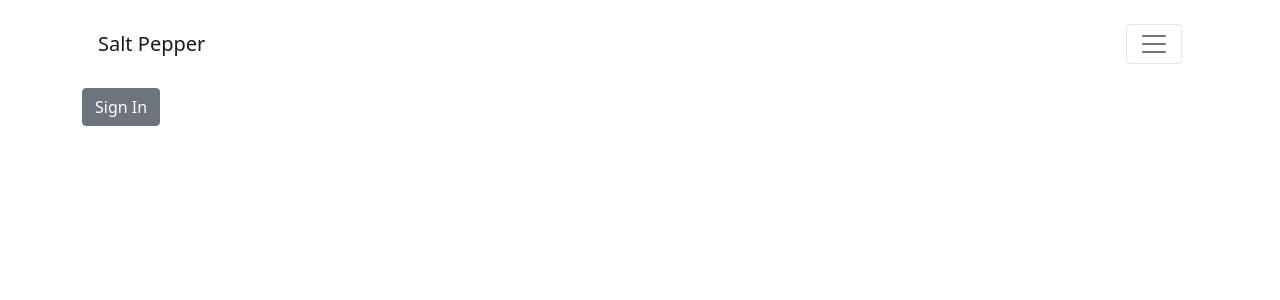
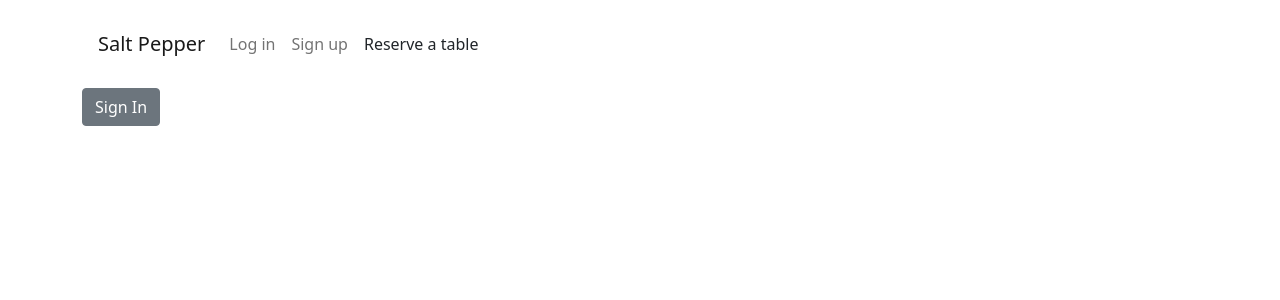
Before and after one commit to ngvhoang96/saltpepper_reservation, a React (Create React App) app in the folder client/: page /account in a window 1280 px wide. Shown: the top 300 px of the page. Built offline with nearby package versions, Linux system fonts and the light colour scheme.

Commit message:
Fix responsiveness, rework on the navbar

```diff
--- a/client/src/components/NavigationBar.jsx
+++ b/client/src/components/NavigationBar.jsx
@@ -7,74 +7,54 @@ import {
 	Nav,
 	NavItem,
 	Collapse,
-  Button,
 } from "reactstrap";
-import { Login } from "./Utility/Login";
-import { BrowserRouter } from "react-router-dom";
-import { useDispatch, useSelector } from "react-redux";
+import { useSelector } from "react-redux";
 
 export const NavigationBar = () => {
 	const [isOpen, toggleNavBar] = useState(false);
-  const dispatch = useDispatch();
+
 	const customerReducer = useSelector((state) => state.customerReducer);
-  const handleLoggedout = (event) => {
-    event.preventDefault();
-    localStorage.removeItem("_token");
-    //redux
-    dispatch({ type: "action.logout" });
-  };
 
-  if (customerReducer?.isLoggedIn) {
+	const navLinks = [
+		[
+			{ name: "Log in", href: "/account" },
+			{ name: "Sign up", href: "/register" },
+		],
+		[{ name: "My profile", href: "/account" }],
+	];
+
 	return (
-      <Navbar color="faded m-3" light>
+		<Navbar color="faded m-3 navbar-expand-lg" light>
 			<NavbarBrand href="/" className="mr-auto">
 				Salt Pepper
+				{/* <span className="border border-dark rounded rounded-3 py-1 bg-dark bg-gradient">
+					<span className="bg-white rounded-start p-1">Salt</span>{" "}
+					<span className="text-white fw-light rounded-end p-1">Pepper</span>
+				</span> */}
 			</NavbarBrand>
-        <NavbarToggler onClick={() => toggleNavBar(!isOpen)} className="mr-2" />
+			<NavbarToggler onClick={() => toggleNavBar(!isOpen)} className="my-2" />
 			<Collapse isOpen={isOpen} navbar>
 				<Nav navbar>
-            <NavItem>
-              <NavLink href="/account/">My Account</NavLink>
-            </NavItem>
-            <NavItem>
-              <NavLink href="/reservation">Reserve a table</NavLink>
-            </NavItem>
-            <NavItem>
-              <NavLink href="/" onClick={handleLoggedout}>
-                Log Out
+					{navLinks[customerReducer?.isLoggedIn ? 1 : 0].map(
+						({ name, href }, key) => {
+							return (
+								<NavItem key={key}>
+									<NavLink className="float-end" href={href}>
+										{" "}
+										{name}
 									</NavLink>
 								</NavItem>
-            {/* <Button className="mt-3" onClick={handleLoggedout}>
-              Log out
-            </Button> */}
-          </Nav>
-        </Collapse>
-      </Navbar>
 							);
-  } else {
-    return (
-      <Navbar color="faded m-3" light>
-        <NavbarBrand href="/" className="mr-auto">
-          Salt Pepper
-        </NavbarBrand>
-        <NavbarToggler onClick={() => toggleNavBar(!isOpen)} className="mr-2" />
-        <Collapse isOpen={isOpen} navbar>
-          <Nav navbar>
+						}
+					)}
+					<hr className="my-1 mx-0" />
 					<NavItem>
-              <BrowserRouter>
-                <Login />
-              </BrowserRouter>
-            </NavItem>
-
-            <NavItem>
-              <NavLink href="/register/">Sign up</NavLink>
-            </NavItem>
-            <NavItem>
-              <NavLink href="/reservation">Reserve a table</NavLink>
+						<NavLink className="float-end text-dark" href="/reservation">
+							Reserve a table
+						</NavLink>
 					</NavItem>
 				</Nav>
 			</Collapse>
 		</Navbar>
 	);
-  }
 };
--- a/client/src/components/Utility/Login.jsx
+++ b/client/src/components/Utility/Login.jsx
@@ -14,6 +14,9 @@ import axios from "axios";
 import { useDispatch } from "react-redux";
 import { actionLogin } from "../../redux_store/reducers/customerReducer";
 import { Link } from "react-router-dom";
+
+import saltPepperLogo from "../../assets/saltpepper.jpg";
+import lockIcon from "../../assets/lock.png";
 
 const LoginContext = React.createContext({});
 
@@ -69,23 +72,25 @@ const LoginForm = ({ onSubmit }) => {
 			<ModalHeader className="justify-content-center">Sign in</ModalHeader>
 			<Form onSubmit={(event) => onSubmit(event)}>
 				<ModalBody>
-          <div className="container d-flex p-2">
+					<div className="container">
 						<div className="row">
-              <div className="col text-center">
+							<div className="col text-center my-auto d-none d-sm-block">
 								<img
-                  className="rounded-circle mt-4"
-                  src="https://www.nowplayingnashville.com/wp-content/uploads/sites/www.nowplayingnashville.com/images/2018/10/salt-pepper.png"
+									alt="salt-pepper"
+									className="rounded-circle"
+									src={saltPepperLogo}
 									width="75%"
 								/>
 							</div>
 
-              <div className="col align-self-center">
+							<div className="col mx-auto">
 								<NotifyPanel>{state.errorList}</NotifyPanel>
 								<div className="text-center">
 									<img
+										alt="lock"
 										className="mb-2"
-                    src="https://screenshots.imgix.net/mui-org/material-ui-icons/lock-outlined/~v=3.9.2/f4cb3020-77a2-49c2-8d0b-d2fc53d3a3f0.png?ixlib=js-1.2.0&s=45047390e8a4936dd989837eadff3bb4"
-                    width="10%"
+										src={lockIcon}
+										width="35px"
 									/>
 								</div>
 								<FormGroup>
@@ -112,7 +117,9 @@ const LoginForm = ({ onSubmit }) => {
 										className="mb-2"
 									/>
 								</FormGroup>
-                <div>Dont Have an Account?</div>
+								<span className="fw-light text-secondary d-block mt-3">
+									Dont Have an Account?
+								</span>
 								<Link to="/register">Click Here to Sign Up</Link>
 							</div>
 						</div>
```
Also changed, not shown: client/src/assets/lock.png (added), client/src/assets/saltpepper.jpg (added). Lines whose indentation alone changed are shown as unchanged.
